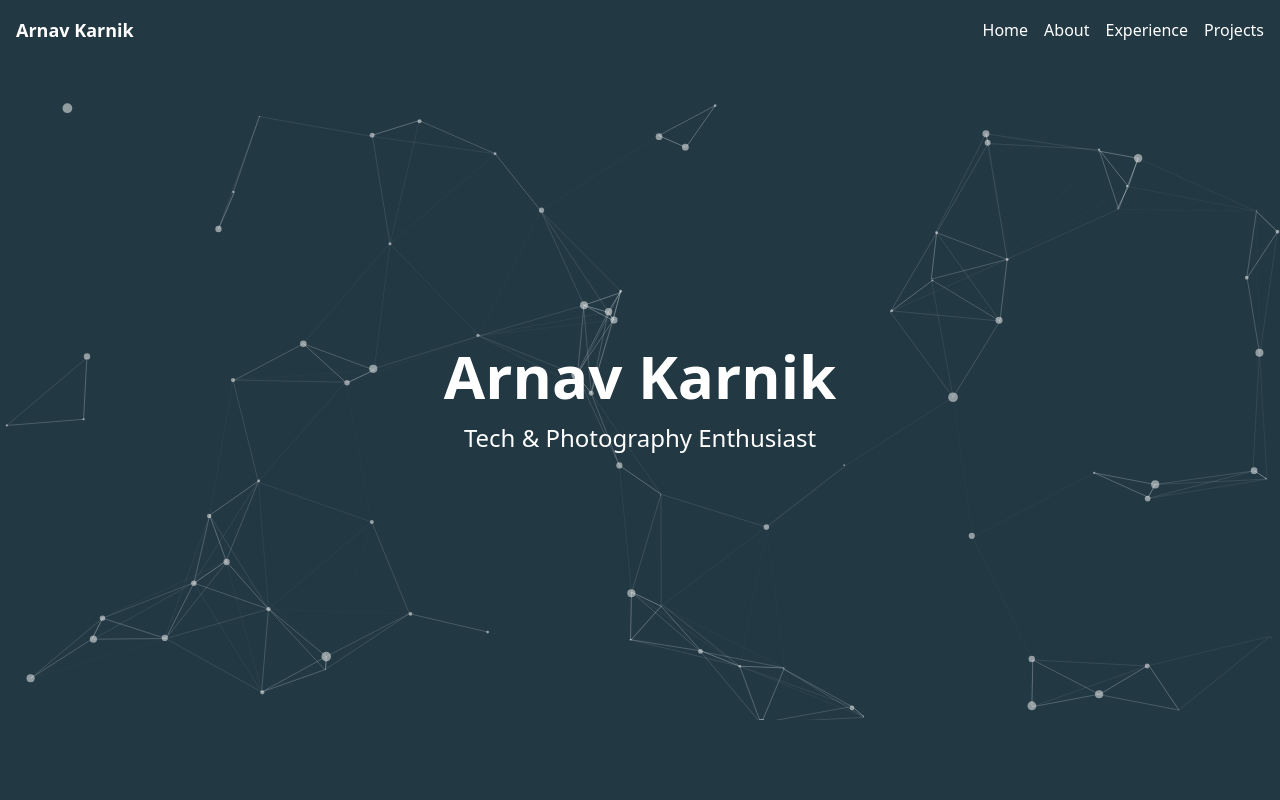
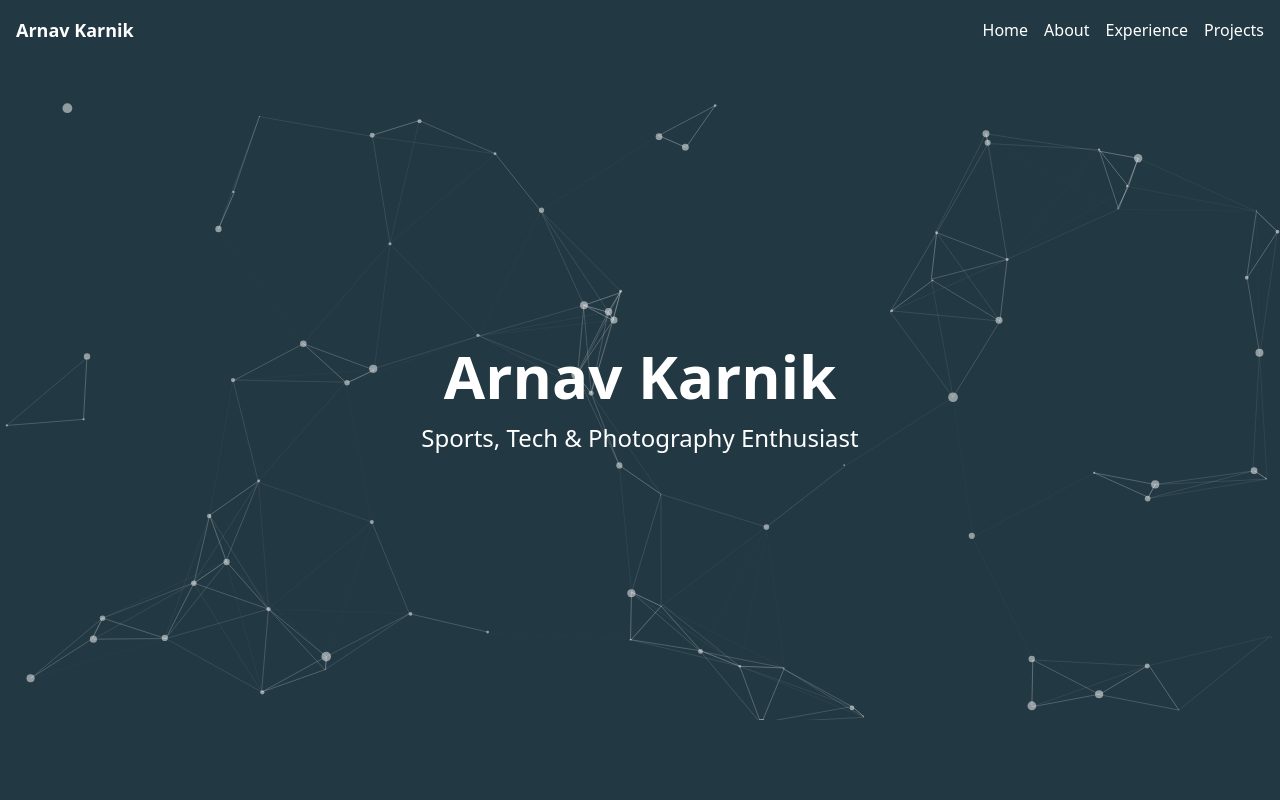
Before and after one commit to arnie12a/arnie12a.github.io, a plain HTML site: page index.html in a window 1280 px wide. Shown: the top 800 px of the page. Drawn offline with nearby package versions, Linux system fonts and the light colour scheme; files whose address does not match are found by name.

Commit message:
new title

```diff
--- a/index.html
+++ b/index.html
@@ -68,7 +68,7 @@
     <div class="absolute inset-0 flex items-center justify-center">
         <div class="container mx-auto">
             <h1 class="text-4xl md:text-5xl lg:text-6xl font-bold mb-4">Arnav Karnik</h1>
-            <h3 class="text-lg md:text-xl lg:text-2xl">Tech & Photography Enthusiast</h3>
+            <h3 class="text-lg md:text-xl lg:text-2xl">Sports, Tech & Photography Enthusiast</h3>
 
         </div>
     </div>
```
